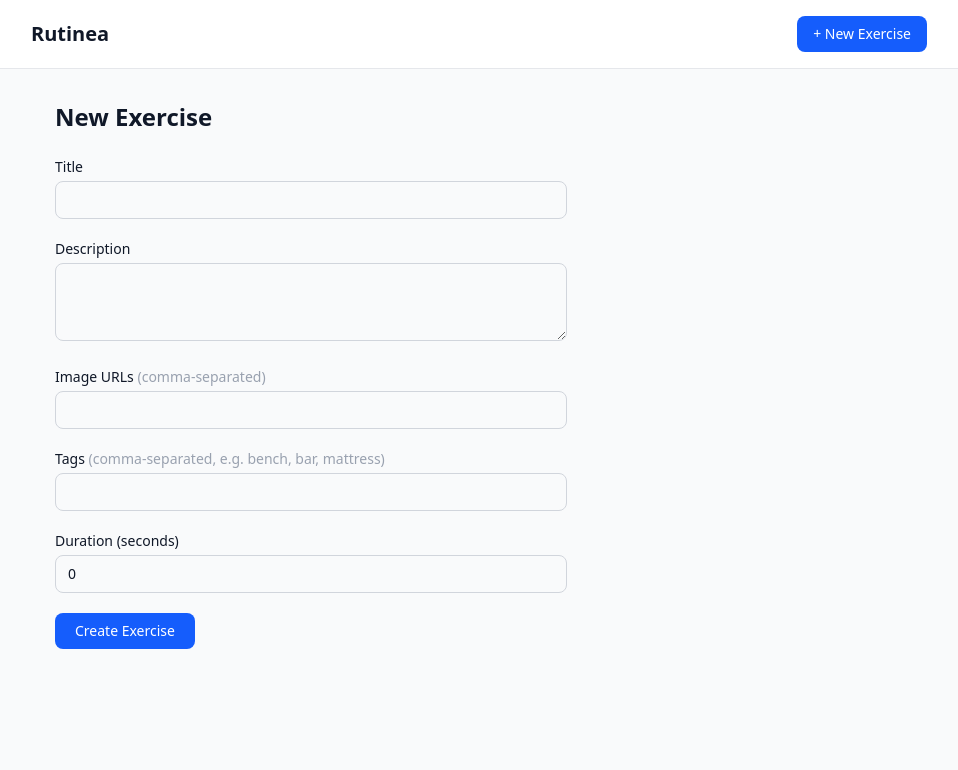
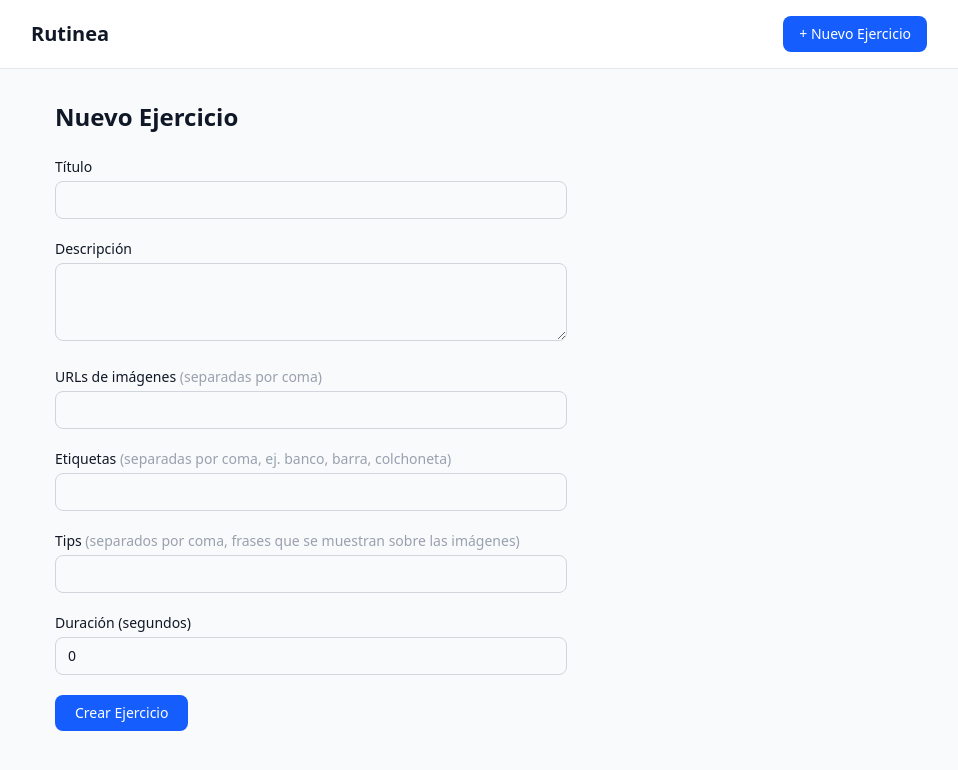
Before and after one commit to Djarrieta/rutinea, a Next.js app: page /exercises/new in a window 1280 px wide. Shown: the top 770 px of the page, without its empty margins (161-1119 px from the left). Built offline with nearby package versions, Linux system fonts and the light colour scheme.

Commit message:
Translate UI text to Spanish and add tips functionality to Exercise components

```diff
--- a/src/app/exercises/ExerciseCard.tsx
+++ b/src/app/exercises/ExerciseCard.tsx
@@ -35,7 +35,7 @@ export default function ExerciseCard({ exercise }: { exercise: Exercise }) {
           <div className="flex items-center gap-3 text-xs text-gray-400">
             <span>{exercise.duration_secs}s</span>
             {exercise.image_urls.length > 0 && (
-              <span>{exercise.image_urls.length} image(s)</span>
+              <span>{exercise.image_urls.length} imagen(es)</span>
             )}
           </div>
           {exercise.image_urls.length > 0 && (
@@ -51,7 +51,7 @@ export default function ExerciseCard({ exercise }: { exercise: Exercise }) {
               >
                 <path d="M6.3 2.84A1.5 1.5 0 004 4.11v11.78a1.5 1.5 0 002.3 1.27l9.344-5.891a1.5 1.5 0 000-2.538L6.3 2.841z" />
               </svg>
-              Play
+              Reproducir
             </button>
           )}
         </div>
--- a/src/app/exercises/ExerciseForm.tsx
+++ b/src/app/exercises/ExerciseForm.tsx
@@ -11,7 +11,7 @@ export default function ExerciseForm({ exercise, action, submitLabel }: Props) {
     <form action={action} className="space-y-5 max-w-lg">
       <div>
         <label htmlFor="title" className="block text-sm font-medium mb-1">
-          Title
+          Título
         </label>
         <input
           id="title"
@@ -25,7 +25,7 @@ export default function ExerciseForm({ exercise, action, submitLabel }: Props) {
 
       <div>
         <label htmlFor="description" className="block text-sm font-medium mb-1">
-          Description
+          Descripción
         </label>
         <textarea
           id="description"
@@ -38,7 +38,8 @@ export default function ExerciseForm({ exercise, action, submitLabel }: Props) {
 
       <div>
         <label htmlFor="image_urls" className="block text-sm font-medium mb-1">
-          Image URLs <span className="text-gray-400">(comma-separated)</span>
+          URLs de imágenes{" "}
+          <span className="text-gray-400">(separadas por coma)</span>
         </label>
         <input
           id="image_urls"
@@ -51,9 +52,9 @@ export default function ExerciseForm({ exercise, action, submitLabel }: Props) {
 
       <div>
         <label htmlFor="tags" className="block text-sm font-medium mb-1">
-          Tags{" "}
+          Etiquetas{" "}
           <span className="text-gray-400">
-            (comma-separated, e.g. bench, bar, mattress)
+            (separadas por coma, ej. banco, barra, colchoneta)
           </span>
         </label>
         <input
@@ -66,11 +67,27 @@ export default function ExerciseForm({ exercise, action, submitLabel }: Props) {
       </div>
 
       <div>
+        <label htmlFor="tips" className="block text-sm font-medium mb-1">
+          Tips{" "}
+          <span className="text-gray-400">
+            (separados por coma, frases que se muestran sobre las imágenes)
+          </span>
+        </label>
+        <input
+          id="tips"
+          name="tips"
+          type="text"
+          defaultValue={exercise?.tips?.join(", ")}
+          className="w-full rounded-lg border border-gray-300 px-3 py-2 text-sm focus:outline-none focus:ring-2 focus:ring-blue-500"
+        />
+      </div>
+
+      <div>
         <label
           htmlFor="duration_secs"
           className="block text-sm font-medium mb-1"
         >
-          Duration (seconds)
+          Duración (segundos)
         </label>
         <input
           id="duration_secs"
--- a/src/app/exercises/ExercisePlayerModal.tsx
+++ b/src/app/exercises/ExercisePlayerModal.tsx
@@ -91,7 +91,14 @@ export default function ExercisePlayerModal({ exercise, onClose }: Props) {
             />
           ) : (
             <div className="flex items-center justify-center h-full text-gray-400">
-              No images
+              Sin imágenes
+            </div>
+          )}
+
+          {/* Tip overlay */}
+          {exercise.tips.length > 0 && (
+            <div className="absolute bottom-3 left-3 right-3 bg-black/60 text-white text-sm px-3 py-2 rounded-lg text-center">
+              {exercise.tips[currentIndex % exercise.tips.length]}
             </div>
           )}
 
@@ -122,14 +129,14 @@ export default function ExercisePlayerModal({ exercise, onClose }: Props) {
                 onClick={restart}
                 className="bg-blue-600 text-white px-4 py-1.5 rounded-lg text-sm hover:bg-blue-700"
               >
-                Replay
+                Repetir
               </button>
             ) : (
               <button
                 onClick={() => setIsPlaying((p) => !p)}
                 className="bg-gray-100 px-4 py-1.5 rounded-lg text-sm hover:bg-gray-200"
               >
-                {isPlaying ? "Pause" : "Resume"}
+                {isPlaying ? "Pausar" : "Reanudar"}
               </button>
             )}
           </div>
--- a/src/app/exercises/[id]/edit/page.tsx
+++ b/src/app/exercises/[id]/edit/page.tsx
@@ -23,11 +23,11 @@ export default async function EditExercisePage({
 
   return (
     <div>
-      <h1 className="text-2xl font-bold mb-6">Edit Exercise</h1>
+      <h1 className="text-2xl font-bold mb-6">Editar Ejercicio</h1>
       <ExerciseForm
         exercise={exercise}
         action={updateWithId}
-        submitLabel="Save Changes"
+        submitLabel="Guardar Cambios"
       />
     </div>
   );
--- a/src/app/exercises/[id]/page.tsx
+++ b/src/app/exercises/[id]/page.tsx
@@ -31,12 +31,12 @@ export default async function ExerciseDetailPage({
 
       <dl className="grid grid-cols-2 gap-3 text-sm mb-6">
         <div>
-          <dt className="text-gray-400">Duration</dt>
+          <dt className="text-gray-400">Duración</dt>
           <dd>{exercise.duration_secs}s</dd>
         </div>
         <div>
-          <dt className="text-gray-400">Images</dt>
-          <dd>{exercise.image_urls.length || "None"}</dd>
+          <dt className="text-gray-400">Imágenes</dt>
+          <dd>{exercise.image_urls.length || "Ninguna"}</dd>
         </div>
       </dl>
 
@@ -71,14 +71,14 @@ export default async function ExerciseDetailPage({
           href={`/exercises/${id}/edit`}
           className="bg-gray-100 px-4 py-2 rounded-lg text-sm hover:bg-gray-200"
         >
-          Edit
+          Editar
         </Link>
         <form action={deleteWithId}>
           <button
             type="submit"
             className="bg-red-50 text-red-600 px-4 py-2 rounded-lg text-sm hover:bg-red-100"
           >
-            Delete
+            Eliminar
           </button>
         </form>
       </div>
--- a/src/app/exercises/actions.ts
+++ b/src/app/exercises/actions.ts
@@ -16,6 +16,10 @@ export async function createExercise(formData: FormData) {
       .map((u) => u.trim())
       .filter(Boolean),
     tags: (formData.get('tags') as string || '')
+      .split(',')
+      .map((t) => t.trim())
+      .filter(Boolean),
+    tips: (formData.get('tips') as string || '')
       .split(',')
       .map((t) => t.trim())
       .filter(Boolean),
@@ -44,6 +48,10 @@ export async function updateExercise(id: string, formData: FormData) {
       .split(',')
       .map((t) => t.trim())
       .filter(Boolean),
+    tips: (formData.get('tips') as string || '')
+      .split(',')
+      .map((t) => t.trim())
+      .filter(Boolean),
     duration_secs: Number(formData.get('duration_secs')) || 0,
   }
 
--- a/src/app/exercises/new/page.tsx
+++ b/src/app/exercises/new/page.tsx
@@ -4,8 +4,8 @@ import { createExercise } from "../actions";
 export default function NewExercisePage() {
   return (
     <div>
-      <h1 className="text-2xl font-bold mb-6">New Exercise</h1>
-      <ExerciseForm action={createExercise} submitLabel="Create Exercise" />
+      <h1 className="text-2xl font-bold mb-6">Nuevo Ejercicio</h1>
+      <ExerciseForm action={createExercise} submitLabel="Crear Ejercicio" />
     </div>
   );
 }
--- a/src/app/exercises/page.tsx
+++ b/src/app/exercises/page.tsx
@@ -13,13 +13,13 @@ export default async function ExercisesPage() {
 
   return (
     <div>
-      <h1 className="text-2xl font-bold mb-6">Exercises</h1>
+      <h1 className="text-2xl font-bold mb-6">Ejercicios</h1>
 
       {!exercises?.length ? (
         <p className="text-gray-500">
-          No exercises yet.{" "}
+          No hay ejercicios aún.{" "}
           <Link href="/exercises/new" className="text-blue-600 underline">
-            Create one
+            Crear uno
           </Link>
         </p>
       ) : (
--- a/src/app/layout.tsx
+++ b/src/app/layout.tsx
@@ -3,7 +3,7 @@ import "./globals.css";
 
 export const metadata: Metadata = {
   title: "Rutinea",
-  description: "Exercise CRUD app",
+  description: "App de ejercicios",
 };
 
 export default function RootLayout({
@@ -12,7 +12,7 @@ export default function RootLayout({
   children: React.ReactNode;
 }) {
   return (
-    <html lang="en">
+    <html lang="es">
       <body className="bg-gray-50 text-gray-900 min-h-screen">
         <nav className="bg-white border-b border-gray-200 px-6 py-4">
           <div className="max-w-4xl mx-auto flex items-center justify-between">
@@ -23,7 +23,7 @@ export default function RootLayout({
               href="/exercises/new"
               className="bg-blue-600 text-white px-4 py-2 rounded-lg text-sm hover:bg-blue-700"
             >
-              + New Exercise
+              + Nuevo Ejercicio
             </a>
           </div>
         </nav>
--- a/src/types/index.ts
+++ b/src/types/index.ts
@@ -4,6 +4,7 @@ export interface Exercise {
   description: string | null
   image_urls: string[]
   tags: string[]
+  tips: string[]
   duration_secs: number
   created_at: string
   updated_at: string
@@ -11,7 +12,7 @@ export interface Exercise {
 
 export type CreateExerciseInput = Pick<
   Exercise,
-  'title' | 'description' | 'image_urls' | 'tags' | 'duration_secs'
+  'title' | 'description' | 'image_urls' | 'tags' | 'tips' | 'duration_secs'
 >
 
 export type UpdateExerciseInput = Partial<CreateExerciseInput>
```
Also changed, not shown: 2 other files (tests, documents, lock files or other folders).
